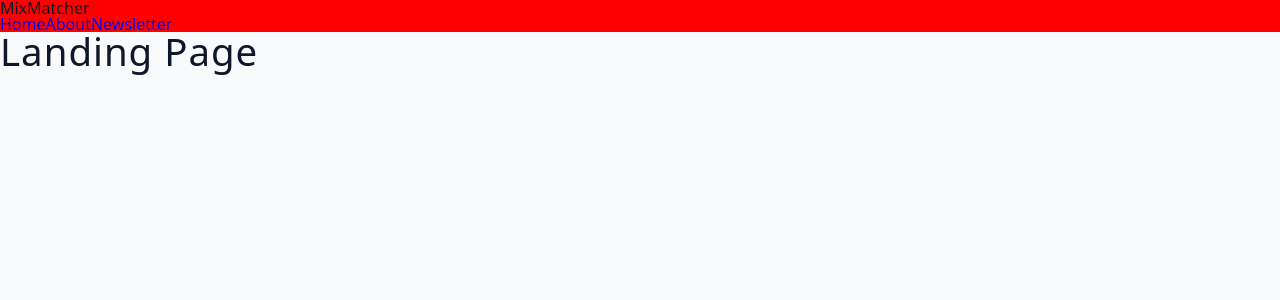
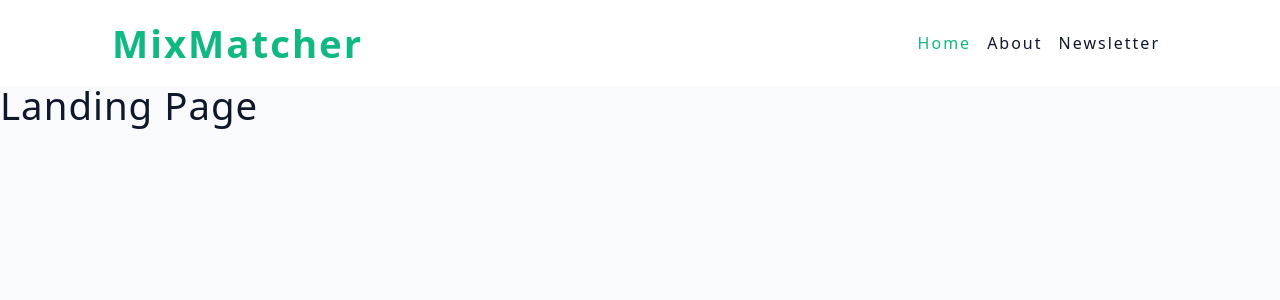
Before and after one commit to Megagig/Mixmaster, a React (Vite) app: page / in a window 1280 px wide. Shown: the top 300 px of the page. Built offline with nearby package versions, Linux system fonts and the light colour scheme.

Commit message:
Style the Navbar with styled component

```diff
--- a/src/components/Navbar.jsx
+++ b/src/components/Navbar.jsx
@@ -1,6 +1,6 @@
 import React from 'react';
 import { NavLink } from 'react-router-dom';
-import styled from 'styled-components';
+import Wrapper from '../assets/wrappers/Navbar';
 
 const Navbar = () => {
   return (
@@ -23,8 +23,4 @@ const Navbar = () => {
   );
 };
 
-const Wrapper = styled.nav`
-  background: red;
-`;
-
 export default Navbar;
```
